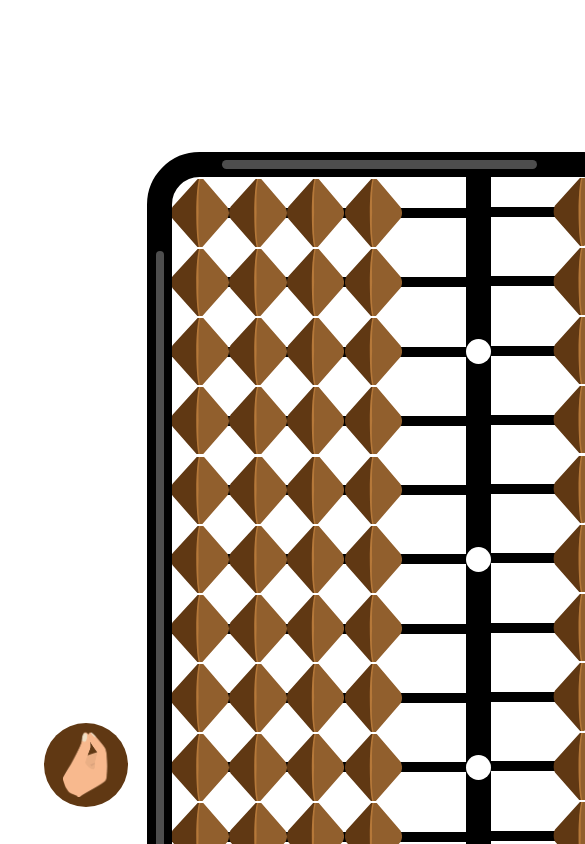
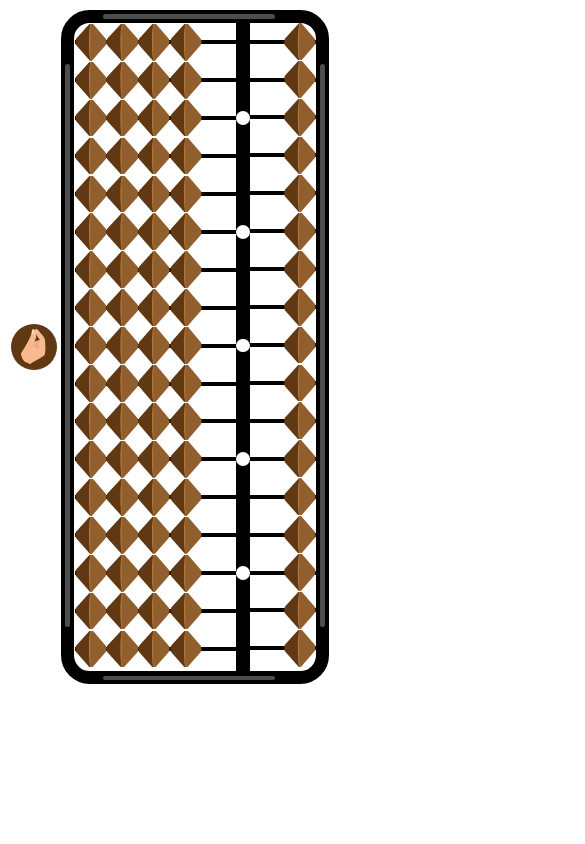
Before and after one commit to cyproto/abacus, a React (Create React App) app: page / in a window 390 px wide. Shown: the top 844 px of the page, 585 px wide, since content can reach past the window. Built offline with nearby package versions, Linux system fonts and the light colour scheme.

Commit message:
CSS fixes for responsiveness.

```diff
--- a/src/App.scss
+++ b/src/App.scss
@@ -1,14 +1,5 @@
 body {
 	background: #ffffff;
-	height: 100%;
-  width: 100%;
-  zoom: 1.5;
-  -ms-zoom: 1.5;
-  -webkit-zoom: 1.5;
-  display: -ms-grid;
-  display: grid;
-  place-items: center;
-  position: absolute;
 }
 
 ul,li {
@@ -25,22 +16,24 @@ h1 {
   font-size: 60px;
 }
 
-footer {
-  margin-top: 50px;
-}
-
 .content {
+  zoom: 1.5;
+  -ms-zoom: 1.5;
+  -webkit-zoom: 1.5;
   -webkit-box-shadow: 0px 0px 25px 15px #fff;
           box-shadow: 0px 0px 25px 15px #fff;
   -webkit-box-sizing: border-box;
           box-sizing: border-box;
-  display: -webkit-box;
-  display: -ms-flexbox;
-  display: flex;
+          position: absolute;
+  top:0;
+  bottom: 0;
+  left: 0;
+  right: 0;
+  margin: auto;
+  vertical-align: middle;
   -webkit-box-pack: center;
       -ms-flex-pack: center;
           justify-content: center;
-  position: relative;
   height: 232px;
   width: 700px;
   border: solid black 12px;
@@ -302,74 +295,30 @@ header {
   right: -200px;
 }
 
-@media (max-width: 700px) {
+@media (max-width: 768px) {
   body {
     -webkit-transform: rotate(90deg);
         -ms-transform: rotate(90deg);
             transform: rotate(90deg);
-    background: #ffffff;
-    display: -ms-grid;
-    display: grid;
-    place-items: center;
-    top: -50px;
-    left: 60%;
-    position: absolute;
+  }
+
+  .content {
+    zoom: 1.15;
+    -ms-zoom: 1.15;
+    -webkit-zoom: 1.15;
+    height: 232.5px;
+    width: 586px;
+    left: 135px;
+    border: solid black 12px;
+    border-radius: 25px;
   }
 
   @-moz-document url-prefix() {
-    body {
-      -webkit-transform: rotate(90deg);
-          -ms-transform: rotate(90deg);
-              transform: rotate(90deg);
-      background: #ffffff;
-      display: -ms-grid;
-      display: grid;
-      place-items: center;
-      top: 575px;
-      left: 130%;
-      position: absolute;
-      -moz-transform:  scale(4) rotate(90deg);
-      -moz-margin-start : 150px;
+    .content {
+      left: 175px;
+      top: -10px;
+      -moz-transform: scale(1.03);
     }
-
-    .content {
-      -webkit-box-shadow: 0px 0px 25px 15px #fff;
-              box-shadow: 0px 0px 25px 15px #fff;
-      -webkit-box-sizing: border-box;
-              box-sizing: border-box;
-      display: -webkit-box;
-      display: -ms-flexbox;
-      display: flex;
-      -webkit-box-pack: center;
-          -ms-flex-pack: center;
-              justify-content: center;
-      position: relative;
-      height: 232.5px;
-      width: 585px;
-      border: solid black 12px;
-      border-radius: 25px;
-      margin-right: 12px;
-    }
-  }
-
-  .content {
-    zoom: 140%;
-    -webkit-box-shadow: 0px 0px 25px 15px #fff;
-            box-shadow: 0px 0px 25px 15px #fff;
-    -webkit-box-sizing: border-box;
-            box-sizing: border-box;
-    display: -webkit-box;
-    display: -ms-flexbox;
-    display: flex;
-    -webkit-box-pack: center;
-        -ms-flex-pack: center;
-            justify-content: center;
-    position: relative;
-    height: 232.5px;
-    width: 586px;
-    border: solid black 12px;
-    border-radius: 25px;
-    margin-right: 12px;
   }
 
   .downbead {
@@ -473,7 +422,7 @@ header {
   .pannel {
     z-index: 10;
     position: absolute;
-    top: 230px;
+    top: 225px;
     right: 262px;
     font-size: 17px;
     button {
```
Also changed, not shown: 1 other file (tests, documents, lock files or other folders).
